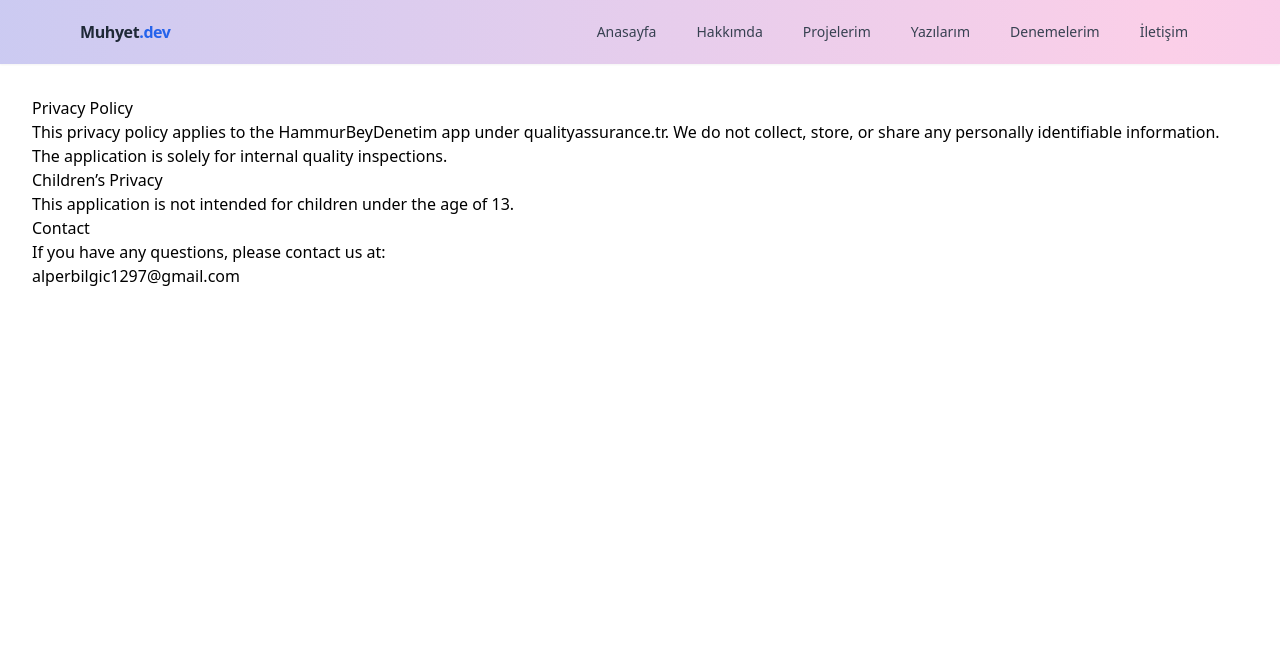
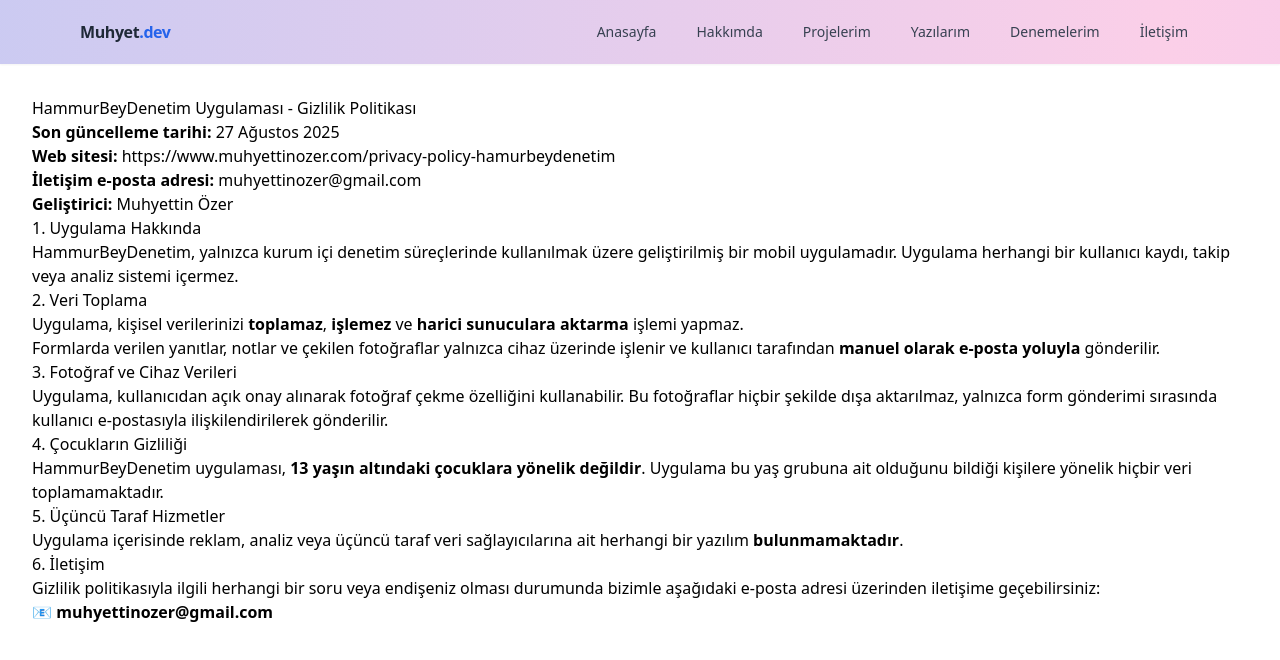
Before and after one commit to muhyettinozerCS/muhyet-website, a React (Create React App) app: page /privacy-policy-hamurbeydenetim in a window 1280 px wide. Shown: the top 660 px of the page. Built offline with nearby package versions, Linux system fonts and the light colour scheme.

Commit message:
Update PrivacyPolicy.tsx

```diff
--- a/src/pages/PrivacyPolicy.tsx
+++ b/src/pages/PrivacyPolicy.tsx
@@ -3,22 +3,31 @@ import React from "react";
 export default function PrivacyPolicy() {
     return (
         <div style={{ padding: "2rem" }}>
-            <h1>Privacy Policy</h1>
-            <p>
-                This privacy policy applies to the HammurBeyDenetim app under qualityassurance.tr.
-                We do not collect, store, or share any personally identifiable information.
-                The application is solely for internal quality inspections.
-            </p>
+            <h1>HammurBeyDenetim Uygulaması - Gizlilik Politikası</h1>
+            <p><strong>Son güncelleme tarihi:</strong> 27 Ağustos 2025</p>
+            <p><strong>Web sitesi:</strong> <a href="https://www.muhyettinozer.com/privacy-policy-hamurbeydenetim" target="_blank" rel="noopener noreferrer">https://www.muhyettinozer.com/privacy-policy-hamurbeydenetim</a></p>
+            <p><strong>İletişim e-posta adresi:</strong> muhyettinozer@gmail.com</p>
+            <p><strong>Geliştirici:</strong> Muhyettin Özer</p>
 
-            <h2>Children’s Privacy</h2>
-            <p>This application is not intended for children under the age of 13.</p>
+            <h2>1. Uygulama Hakkında</h2>
+            <p>HammurBeyDenetim, yalnızca kurum içi denetim süreçlerinde kullanılmak üzere geliştirilmiş bir mobil uygulamadır. Uygulama herhangi bir kullanıcı kaydı, takip veya analiz sistemi içermez.</p>
 
-            <h2>Contact</h2>
-            <p>
-                If you have any questions, please contact us at:
-                <br />
-                <a href="mailto:alperbilgic1297@gmail.com">alperbilgic1297@gmail.com</a>
-            </p>
+            <h2>2. Veri Toplama</h2>
+            <p>Uygulama, kişisel verilerinizi <strong>toplamaz</strong>, <strong>işlemez</strong> ve <strong>harici sunuculara aktarma</strong> işlemi yapmaz.</p>
+            <p>Formlarda verilen yanıtlar, notlar ve çekilen fotoğraflar yalnızca cihaz üzerinde işlenir ve kullanıcı tarafından <strong>manuel olarak e-posta yoluyla</strong> gönderilir.</p>
+
+            <h2>3. Fotoğraf ve Cihaz Verileri</h2>
+            <p>Uygulama, kullanıcıdan açık onay alınarak fotoğraf çekme özelliğini kullanabilir. Bu fotoğraflar hiçbir şekilde dışa aktarılmaz, yalnızca form gönderimi sırasında kullanıcı e-postasıyla ilişkilendirilerek gönderilir.</p>
+
+            <h2>4. Çocukların Gizliliği</h2>
+            <p>HammurBeyDenetim uygulaması, <strong>13 yaşın altındaki çocuklara yönelik değildir</strong>. Uygulama bu yaş grubuna ait olduğunu bildiği kişilere yönelik hiçbir veri toplamamaktadır.</p>
+
+            <h2>5. Üçüncü Taraf Hizmetler</h2>
+            <p>Uygulama içerisinde reklam, analiz veya üçüncü taraf veri sağlayıcılarına ait herhangi bir yazılım <strong>bulunmamaktadır</strong>.</p>
+
+            <h2>6. İletişim</h2>
+            <p>Gizlilik politikasıyla ilgili herhangi bir soru veya endişeniz olması durumunda bizimle aşağıdaki e-posta adresi üzerinden iletişime geçebilirsiniz:</p>
+            <p>📧 <strong>muhyettinozer@gmail.com</strong></p>
         </div>
     );
 }
```
